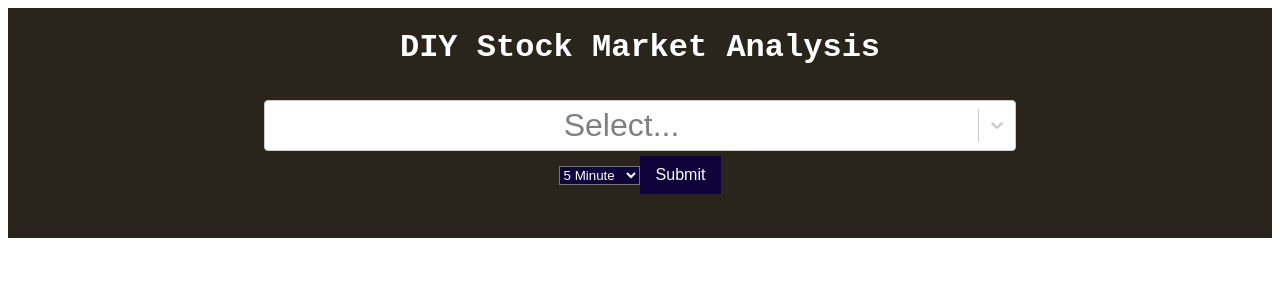
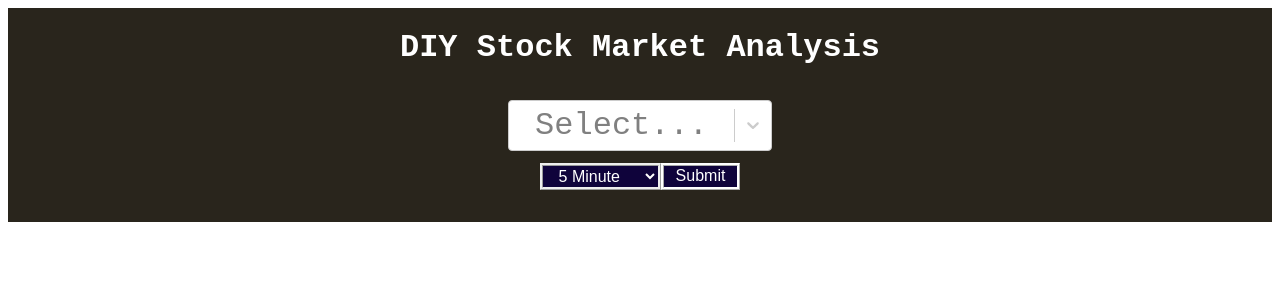
Before and after one commit to gkrussell4/SeniorProject, a React (Create React App) app: page / in a window 1280 px wide. Shown: the top 300 px of the page. Built offline with nearby package versions, Linux system fonts and the light colour scheme.

Commit message:
More Formatting Changes

```diff
--- a/src/App.css
+++ b/src/App.css
@@ -4,15 +4,24 @@
 
 .App {
   text-align: center;
-  padding: 12px 256px;
-  font-family: fantasy;
+  padding: 12px 500px;
+  font-family:'SF Mono', monospace;
   font-size: 32px;
+  justify-content: center;
+}
+
+.buttonLayer{
+  display: flex;
+  text-align: center;
+  justify-content: center;
 }
 
 .selButton{
   background-color: rgb(15, 3, 59);
   color: white;
-  font-family: fantasy;
+  border: ridge;
+  padding: 1px 12px;
+  font-size: 16px;
 }
 
 .Header{
@@ -23,11 +32,12 @@
   font-family:'Courier New', Courier, monospace;
 }
 
-.button{
+.submitButton{
   background-color:rgb(15, 3, 59);
-  border: none;
+  border: ridge;
+  border-color: white;
   color: white;
-  padding: 10px 16px;
+  padding: 0px 12px;
   display: inline-block;
   font-size: 16px;
 }
@@ -41,10 +51,10 @@
 
 table {
   border-collapse: collapse;
-  width:45%;
+  width:48%;
   margin-left: auto;
   margin-right: auto;
-  font-family:'Lucida Sans', 'Lucida Sans Regular', 'Lucida Grande', 'Lucida Sans Unicode', Geneva, Verdana, sans-serif;
+  font-family:'SF Mono', monospace;
 }
 
 th,
--- a/src/App.js
+++ b/src/App.js
@@ -135,6 +135,8 @@ function App() {
             <Select options={ticker_list_display}
             onChange= {(opt) => setTicker(opt.value)}
             ></Select>
+        </div>
+        <div className="buttonLayer">
             <select className="selButton" value={time_frame_select}
             onChange={(e) => setTimeFrame(e.target.value)}
             >
@@ -144,14 +146,14 @@ function App() {
                     </option>
                 ))}
             </select>
-            <button className="button" onClick={submit}>
+            <button className="submitButton" onClick={submit}>
                 Submit
             </button>
-            </div>
-            <div className="app-container">
-                {displaySummary && <SummaryInfo ticker={ticker_select} time_select={time_frame_select} data={summaryData}/>}
-                {displaySummary && <DataTable data={Array(date_slices, performance_slices, volume_slices)}/>}
-            </div>
+          </div>
+          <div className="app-container">
+              {displaySummary && <SummaryInfo ticker={ticker_select} time_select={time_frame_select} data={summaryData}/>}
+              {displaySummary && <DataTable data={Array(date_slices, performance_slices, volume_slices)}/>}
+          </div>
     </div>
 );
 }
```
